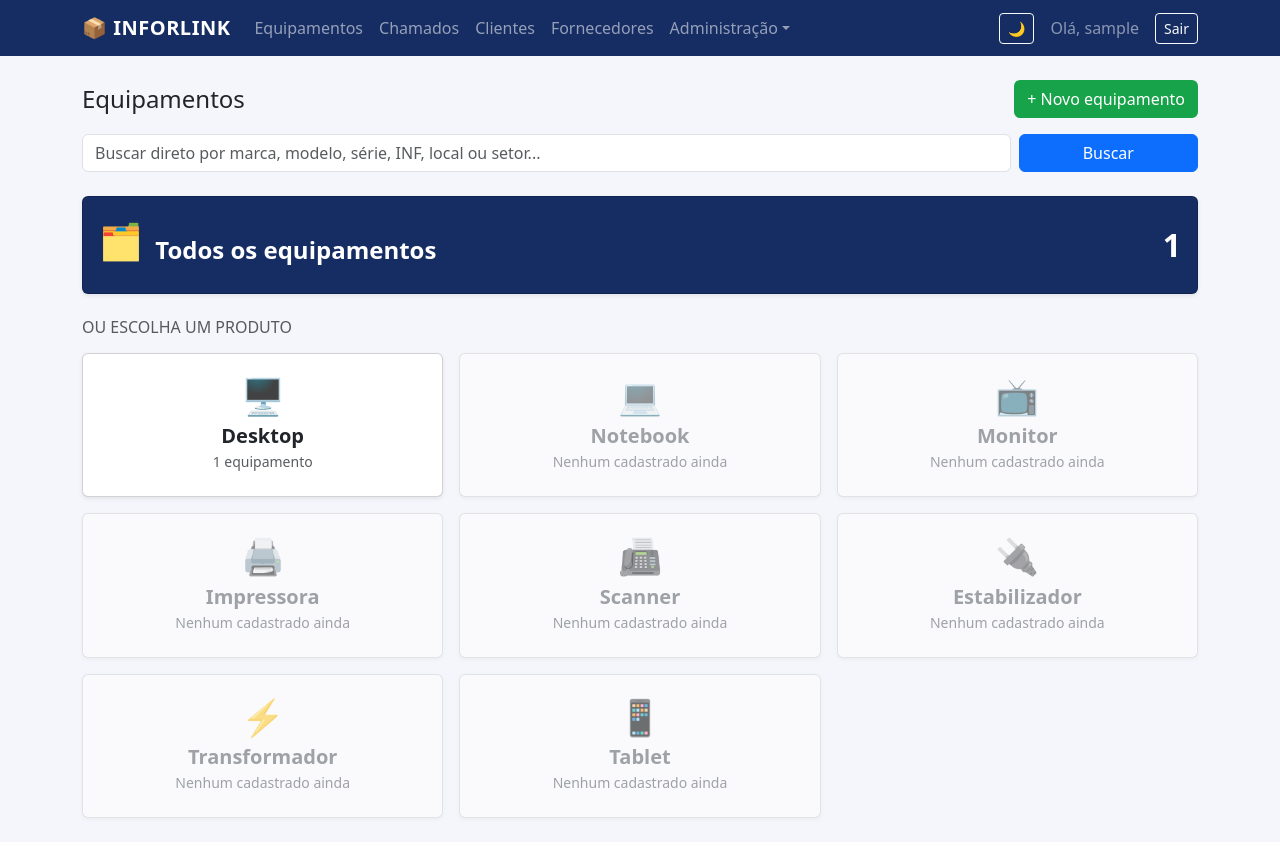
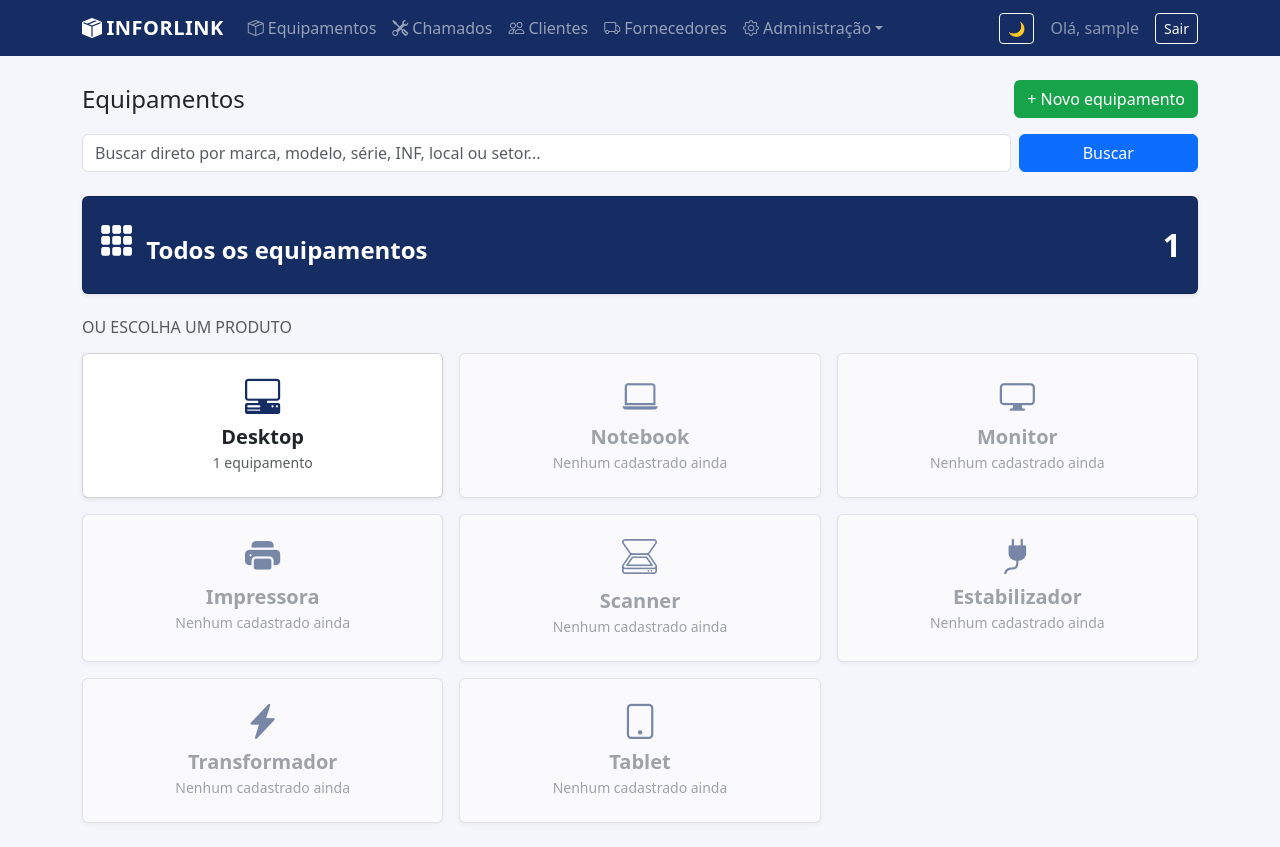
Before and after one commit to MarlonGiovany/StockLink, a Django app: page / in a window 1280 px wide. Before the commit the page ends 822 px from the top, so only its background shows below. Run offline with Django 5.2, Linux system fonts and the light colour scheme; a user stored in the database is signed in; data comes from the database, SQL or seed files in the repository; tables that the repository leaves empty hold one stand-in row (values such as "Sample post"); parts of the project's set-up code (start-up, migrations or seed data) failed here and were passed over.

Commit message:
Bootstrap Icons no menu e nos cards de produto
Troca os emojis do menu e dos cards de Equipamentos por Bootstrap
Icons (CDN), dando um ar mais profissional ao sistema. O ícone de
Scanner usa um PNG próprio (produto-scanner.png) como máscara CSS,
porque o Bootstrap Icons só tem leitor de código de barras, não
scanner de mesa.

```diff
--- a/templates/base.html
+++ b/templates/base.html
@@ -18,6 +18,7 @@
         })();
     </script>
     <link href="https://cdn.jsdelivr.net/npm/bootstrap@5.3.3/dist/css/bootstrap.min.css" rel="stylesheet">
+    <link href="https://cdn.jsdelivr.net/npm/bootstrap-icons@1.11.3/font/bootstrap-icons.min.css" rel="stylesheet">
     <style>
         body { background:#f4f6fb; }
         [data-bs-theme="dark"] body { background:#0f172a; }
@@ -44,44 +45,46 @@
 {% if user.is_authenticated %}
 <nav class="navbar navbar-expand-lg navbar-dark" style="background:#162D63;">
     <div class="container">
-        <a class="navbar-brand" href="{% url 'equipamento_lista' %}">📦 {% include "_marca.html" %}</a>
+        <a class="navbar-brand" href="{% url 'equipamento_lista' %}"><i class="bi bi-box-seam-fill me-1"></i>{% include "_marca.html" %}</a>
         <button class="navbar-toggler" type="button" data-bs-toggle="collapse" data-bs-target="#nav">
             <span class="navbar-toggler-icon"></span>
         </button>
         <div class="collapse navbar-collapse" id="nav">
             <ul class="navbar-nav me-auto">
-                <li class="nav-item"><a class="nav-link" href="{% url 'equipamento_lista' %}">Equipamentos</a></li>
+                <li class="nav-item"><a class="nav-link" href="{% url 'equipamento_lista' %}"><i class="bi bi-box-seam me-1"></i>Equipamentos</a></li>
                 {% if perms.inventario.view_chamado %}
-                <li class="nav-item"><a class="nav-link" href="{% url 'chamado_lista' %}">Chamados</a></li>
+                <li class="nav-item"><a class="nav-link" href="{% url 'chamado_lista' %}"><i class="bi bi-tools me-1"></i>Chamados</a></li>
                 {% endif %}
                 {% if pode_ver_contratos %}
-                <li class="nav-item"><a class="nav-link" href="{% url 'contrato_lista' %}">Contratos</a></li>
+                <li class="nav-item"><a class="nav-link" href="{% url 'contrato_lista' %}"><i class="bi bi-file-earmark-text me-1"></i>Contratos</a></li>
                 {% endif %}
                 {% if pode_ver_dashboard %}
-                <li class="nav-item"><a class="nav-link" href="{% url 'dashboard' %}">Dashboard</a></li>
+                <li class="nav-item"><a class="nav-link" href="{% url 'dashboard' %}"><i class="bi bi-graph-up me-1"></i>Dashboard</a></li>
                 {% endif %}
-                <li class="nav-item"><a class="nav-link" href="{% url 'cliente_lista' %}">Clientes</a></li>
-                <li class="nav-item"><a class="nav-link" href="{% url 'fornecedor_lista' %}">Fornecedores</a></li>
+                <li class="nav-item"><a class="nav-link" href="{% url 'cliente_lista' %}"><i class="bi bi-people me-1"></i>Clientes</a></li>
+                <li class="nav-item"><a class="nav-link" href="{% url 'fornecedor_lista' %}"><i class="bi bi-truck me-1"></i>Fornecedores</a></li>
                 {% if pode_ver_tarefas %}
                 <li class="nav-item">
                     <a class="nav-link" href="{% url 'tarefas_abrir' %}" target="_blank" rel="noopener noreferrer"
-                       title="Abre o Sistema de Tarefas em outra aba, já no seu perfil">Tarefas ↗</a>
+                       title="Abre o Sistema de Tarefas em outra aba, já no seu perfil">
+                        <i class="bi bi-list-check me-1"></i>Tarefas <i class="bi bi-box-arrow-up-right"></i>
+                    </a>
                 </li>
                 {% endif %}
                 {% if eh_analista or user.is_staff %}
                 <li class="nav-item dropdown">
                     <a class="nav-link dropdown-toggle" href="#" role="button"
-                       data-bs-toggle="dropdown" aria-expanded="false">Administração</a>
+                       data-bs-toggle="dropdown" aria-expanded="false"><i class="bi bi-gear me-1"></i>Administração</a>
                     <ul class="dropdown-menu">
                         {% if eh_analista %}
                         <li>
                             <a class="dropdown-item" href="{% url 'permissoes_usuarios' %}">
-                                Permissões
+                                <i class="bi bi-shield-lock me-2"></i>Permissões
                             </a>
                         </li>
                         <li><hr class="dropdown-divider"></li>
                         {% endif %}
-                        <li><a class="dropdown-item" href="/admin/">Painel administrativo</a></li>
+                        <li><a class="dropdown-item" href="/admin/"><i class="bi bi-sliders me-2"></i>Painel administrativo</a></li>
                     </ul>
                 </li>
                 {% endif %}
--- a/templates/inventario/equipamento_produtos.html
+++ b/templates/inventario/equipamento_produtos.html
@@ -1,11 +1,24 @@
 {% extends "base.html" %}
+{% load static %}
 {% block titulo %}Equipamentos — {{ nome_sistema }}{% endblock %}
 {% block conteudo %}
 
 <style>
   .card-produto { transition: transform .12s ease, box-shadow .12s ease; }
   .card-produto:hover { transform: translateY(-3px); box-shadow: 0 .5rem 1rem rgba(0,0,0,.15) !important; }
-  .card-produto .emoji-produto { font-size: 2.2rem; line-height: 1; }
+  .card-produto .emoji-produto { font-size: 2.2rem; line-height: 1; color:#162D63; }
+  [data-bs-theme="dark"] .card-produto .emoji-produto { color:#93C5FD; }
+  .icone-produto-svg { width: 1em; height: 1em; fill: currentColor; }
+  /* produto-scanner.png é preto sólido em fundo transparente: usamos como
+     máscara para herdar a mesma cor dos ícones de fonte (navy/azul claro). */
+  .icone-produto-img {
+    width: 1em; height: 1em; display: inline-block;
+    background-color: currentColor;
+    -webkit-mask-image: var(--icone-produto-src); mask-image: var(--icone-produto-src);
+    -webkit-mask-size: contain; mask-size: contain;
+    -webkit-mask-repeat: no-repeat; mask-repeat: no-repeat;
+    -webkit-mask-position: center; mask-position: center;
+  }
   .card-vazio { opacity: .55; }
 </style>
 
@@ -31,7 +44,7 @@
    style="background:#162D63;">
   <div class="card-body d-flex justify-content-between align-items-center py-4">
     <span>
-      <span class="emoji-produto me-2">🗂️</span>
+      <i class="bi bi-grid-3x3-gap-fill emoji-produto me-2" style="color:#fff;"></i>
       <span class="fs-4 fw-semibold align-middle">Todos os equipamentos</span>
     </span>
     <span class="fs-2 fw-bold">{{ total_geral }}</span>
@@ -47,15 +60,26 @@
       <div class="card-body text-center py-4">
         <div class="emoji-produto mb-2">
           {% with nome=produto.nome|lower %}
-            {% if nome == "desktop" %}🖥️
-            {% elif nome == "notebook" %}💻
-            {% elif nome == "tablet" %}📱
-            {% elif nome == "monitor" %}📺
-            {% elif nome == "impressora" %}🖨️
-            {% elif nome == "scanner" %}📠
-            {% elif nome == "estabilizador" %}🔌
-            {% elif nome == "transformador" %}⚡
-            {% else %}📦{% endif %}
+            {% if nome == "scanner" %}
+              {% comment %}
+                Bootstrap Icons não tem um scanner de mesa (ex.: Canon DR-C240);
+                bi-upc-scan é leitor de código de barras, não serve aqui.
+                Ícone próprio (produto-scanner.png), usado como máscara CSS
+                para herdar a mesma cor dos ícones de fonte.
+              {% endcomment %}
+              <span class="icone-produto-img"
+                    style="--icone-produto-src:url('{% static "inventario/img/produto-scanner.png" %}');"
+                    aria-hidden="true"></span>
+            {% else %}
+              <i class="bi {% if nome == "desktop" %}bi-pc-display-horizontal
+                {% elif nome == "notebook" %}bi-laptop
+                {% elif nome == "tablet" %}bi-tablet
+                {% elif nome == "monitor" %}bi-display
+                {% elif nome == "impressora" %}bi-printer-fill
+                {% elif nome == "estabilizador" %}bi-plug-fill
+                {% elif nome == "transformador" %}bi-lightning-charge-fill
+                {% else %}bi-box-seam{% endif %}"></i>
+            {% endif %}
           {% endwith %}
         </div>
         <div class="fs-5 fw-semibold {% if produto.qtd == 0 %}text-muted{% else %}text-body{% endif %}">
@@ -83,7 +107,7 @@
   <a href="{% url 'equipamento_lista' %}?produto=sem" class="col text-decoration-none">
     <div class="card card-produto h-100 shadow-sm border-warning">
       <div class="card-body text-center py-4">
-        <div class="emoji-produto mb-2">❓</div>
+        <div class="emoji-produto mb-2"><i class="bi bi-question-circle"></i></div>
         <div class="fs-5 fw-semibold text-body">Sem produto</div>
         <div class="text-muted small">{{ sem_produto }} equipamento{{ sem_produto|pluralize }}</div>
       </div>
```
Also changed, not shown: inventario/static/inventario/img/produto-scanner.png (added).
